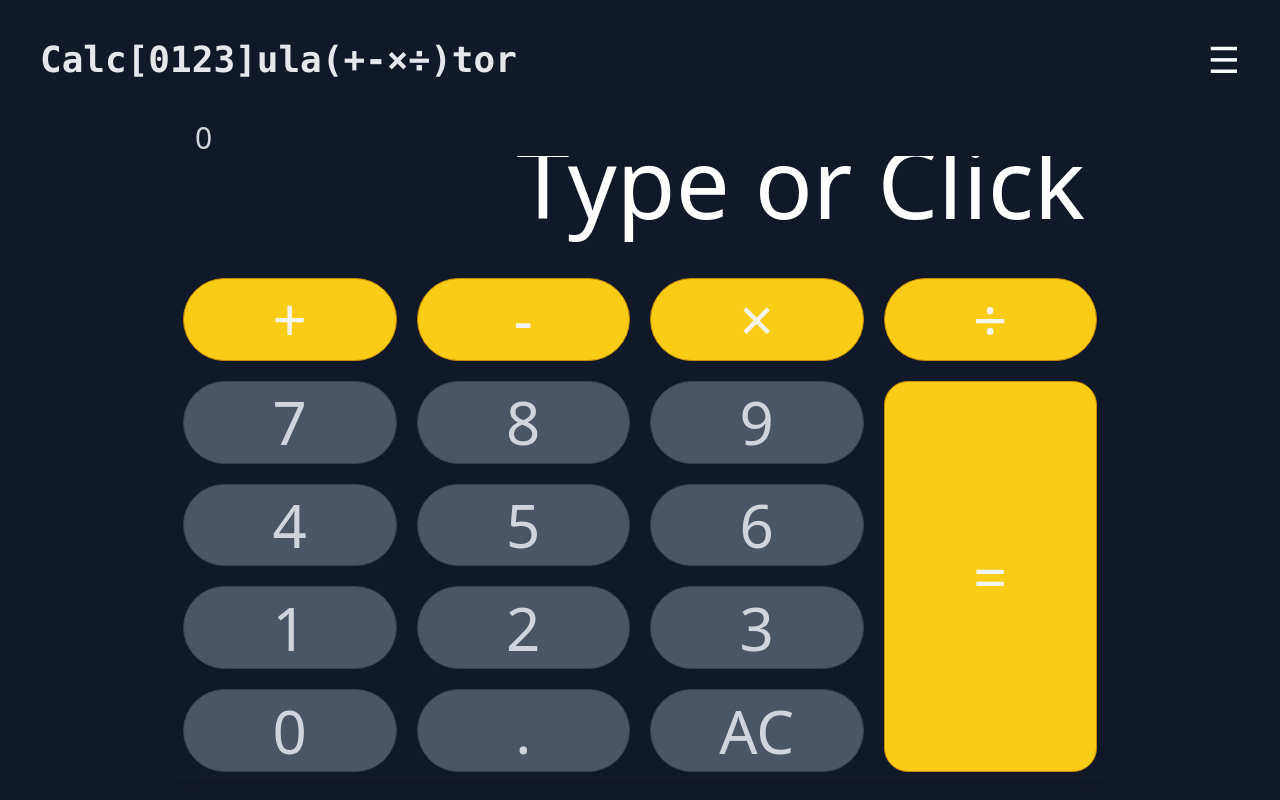
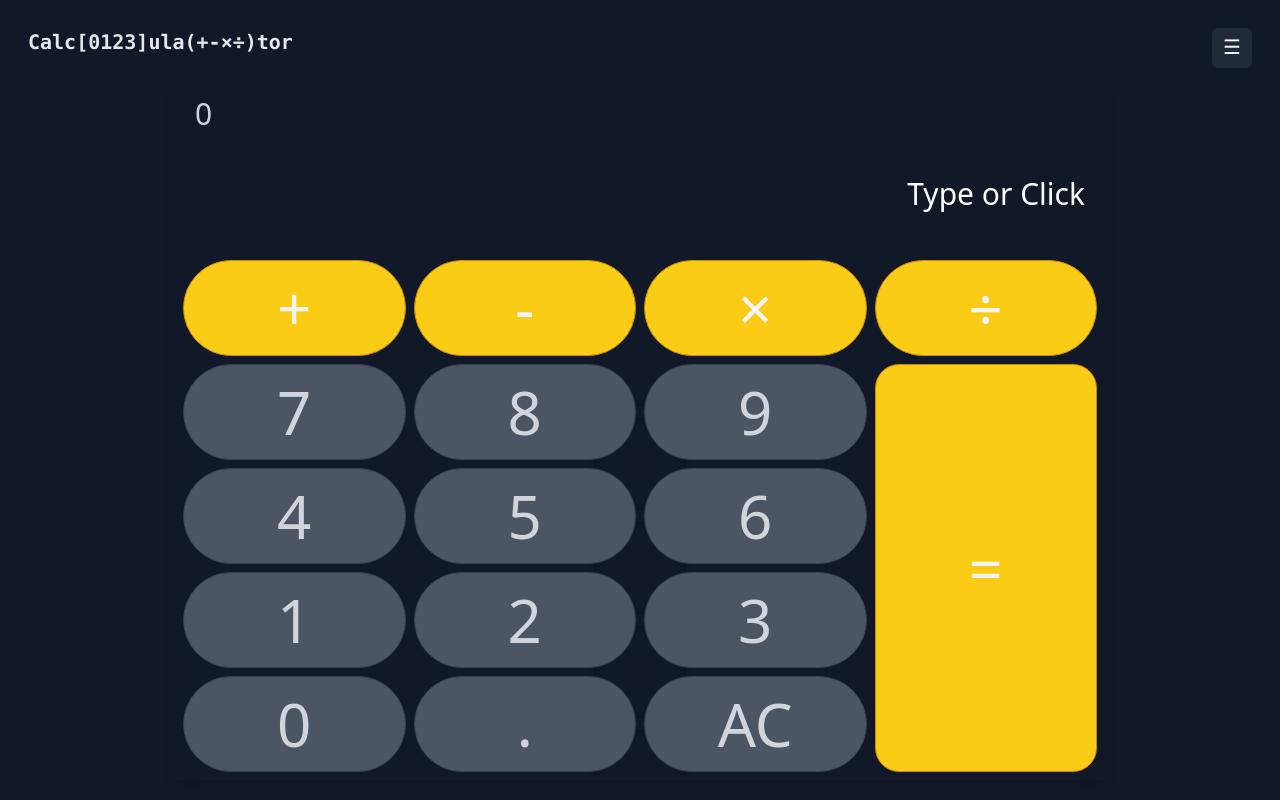
Before and after one commit to markvayson/calculator, a website: page index.html in a window 1280 px wide. Drawn offline with Linux system fonts and the light colour scheme.

Commit message:
fixed font display

```diff
--- a/index.html
+++ b/index.html
@@ -11,17 +11,22 @@
   <body
     class="flex p-5 relative flex-col bg-gray-900 justify-center items-center"
   >
-    <header class="w-full p-5 z-30 flex">
+    <header class="w-full p-2 z-30 flex">
       <div
         id="logo"
-        class="text-4xl h-fit text-left flex-1 font-mono text-gray-200 font-bold"
+        class="text-xl h-fit text-left flex-1 font-mono text-gray-200 font-bold"
       >
         <span> Calc[0123]ula(+-×÷)tor</span>
       </div>
-      <div id="menu" onclick="menuItems()" class="text-gray-50 text-4xl"></div>
+      <div>
+        <div
+          id="menu"
+          onclick="menuItems()"
+          class="text-gray-50 w-10 text-center h-10 text-xl border border-gray-800 bg-gray-800 rounded-md p-1"
+        ></div>
         <div
           id="menu-items"
-        class="absolute pointer-events-none opacity-0 transition-opacity duration-300 text-gray-50 flex text-2xl gap-4 flex-col h-fit w-fit top-20 right-0 text-right p-5 rounded-xl bg-gray-600"
+          class="absolute pointer-events-none opacity-0 transition-opacity duration-300 text-gray-50 flex text-base gap-4 flex-col h-fit w-fit top-14 right-0 text-right p-5 rounded-xl bg-gray-800"
         >
           <button
             id="pre"
@@ -46,6 +51,7 @@
           </a>
           <span> © 2023 | mark vayson</span>
         </div>
+      </div>
     </header>
     <main class="flex-1 w-full flex justify-center items-center">
       <div
@@ -58,11 +64,11 @@
         >
           <div
             id="prev"
-            class="bg-gray-900 opacity-0 text-gray-200 transition-opacity duration-300 flex touch-none pointer-events-none text-left overflow-auto shadow-md flex-col gap-4 xl:gap-6 w-full h-fit max-h-[100%] rounded-3xl absolute left-0 p-5 text-3xl xl:text-5xl z-30"
+            class="bg-gray-900 opacity-0 text-gray-200 transition-opacity duration-300 flex pointer-events-none text-left overflow-auto shadow-md flex-col gap-4 xl:gap-6 w-full h-fit max-h-[100%] rounded-3xl absolute left-0 p-5 text-3xl xl:text-5xl z-30"
           ></div>
           <div
             id="history"
-            class="text-left w-full text-gray-300 text-3xl xl:text-3xl"
+            class="text-left w-full text-gray-300 text-base xl:text-3xl"
           ></div>
 
           <div
@@ -71,15 +77,15 @@
           >
             <p
               id="pText"
-              class="absolute whitespace-nowrap bottom-5 right-0 text-white text-8xl"
+              class="absolute whitespace-nowrap bottom-5 right-0 text-white text-3xl"
             ></p>
           </div>
         </div>
         <div
           id="buttons"
-          class="text-3xl py-2 transition-all md:text-4xl lg:text-5xl xl:text-6xl lg:font-normal h-2/3 font-bold rounded-b-3xl flex-1 flex flex-col"
+          class="text-2xl py-2 transition-all md:text-4xl lg:text-5xl xl:text-6xl lg:font-normal h-2/3 font-bold rounded-b-3xl flex-1 flex flex-col"
         >
-          <div id="numbers" class="flex-1 px-2 gap-5 grid grid-cols-4">
+          <div id="numbers" class="flex-1 px-2 gap-2 grid grid-cols-4">
             <button
               id="+"
               onclick="operation('+')"
--- a/src/input.css
+++ b/src/input.css
@@ -6,6 +6,7 @@
 html, body {
     width: 100%;
     height: 100%;
+    touch-action: manipulation !important;
 }
 
 ol li {
```
Also changed, not shown: dist/output.css, 1 other file. Lines whose indentation alone changed are shown as unchanged.
